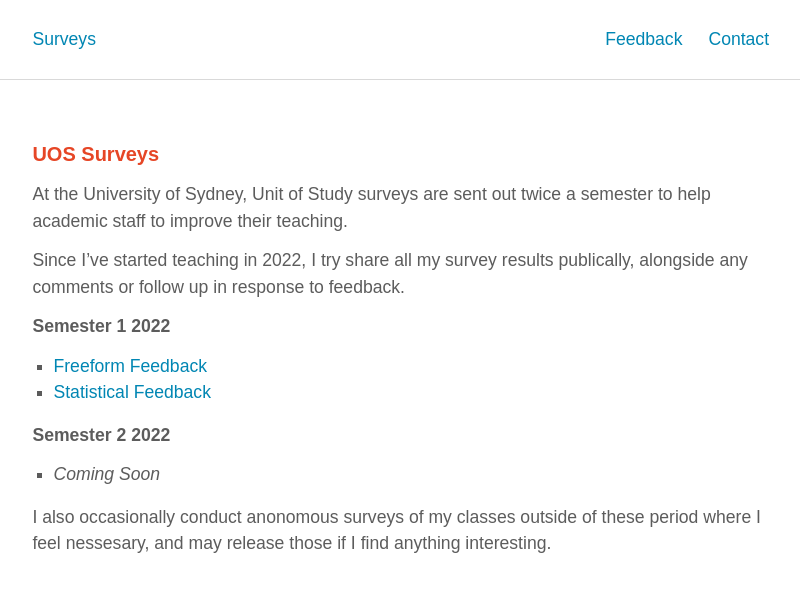
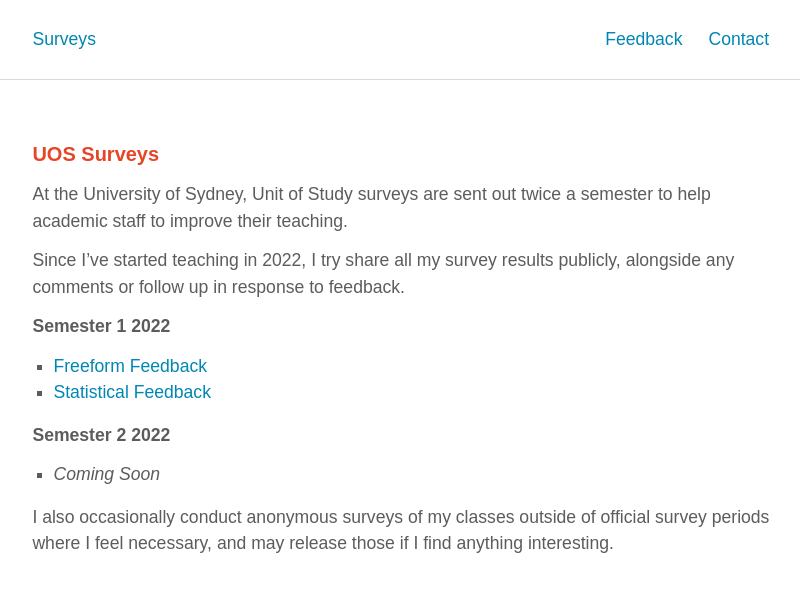
Before and after one commit to justinlouau/surveys, a Jekyll site: the page built from index.md, in a window 1280 px wide. Shown: the top 592 px of the page, without its empty margins (234-1034 px from the left). Built offline with Jekyll 4.4.1, drawn with Linux system fonts in a browser that asks for light colours; some web fonts are replaced.

Commit message:
Style fixes

```diff
--- a/index.md
+++ b/index.md
@@ -8,7 +8,7 @@ permalink: /
 
 At the University of Sydney, Unit of Study surveys are sent out twice a semester to help academic staff to improve their teaching.
 
-Since I've started teaching in 2022, I try share all my survey results publically, alongside any comments or follow up in response to feedback.
+Since I've started teaching in 2022, I try share all my survey results publicly, alongside any comments or follow up in response to feedback.
 
 **Semester 1 2022**
 - [Freeform Feedback](/surveys/S1_Freeform.pdf)
@@ -17,4 +17,4 @@ Since I've started teaching in 2022, I try share all my survey results publicall
 **Semester 2 2022**
 - *Coming Soon*
 
-I also occasionally conduct anonomous surveys of my classes outside of these period where I feel nessesary, and may release those if I find anything interesting.
+I also occasionally conduct anonymous surveys of my classes outside of official survey periods where I feel necessary, and may release those if I find anything interesting.
```
